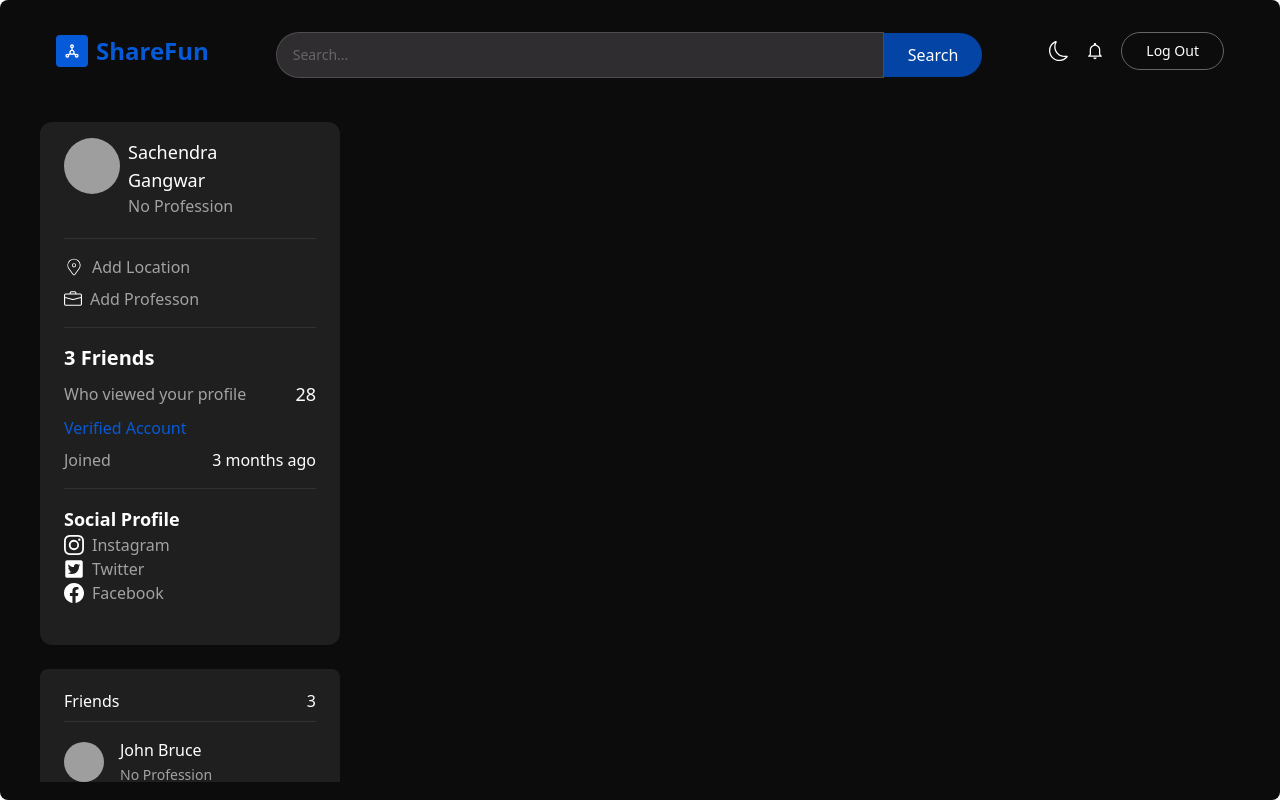
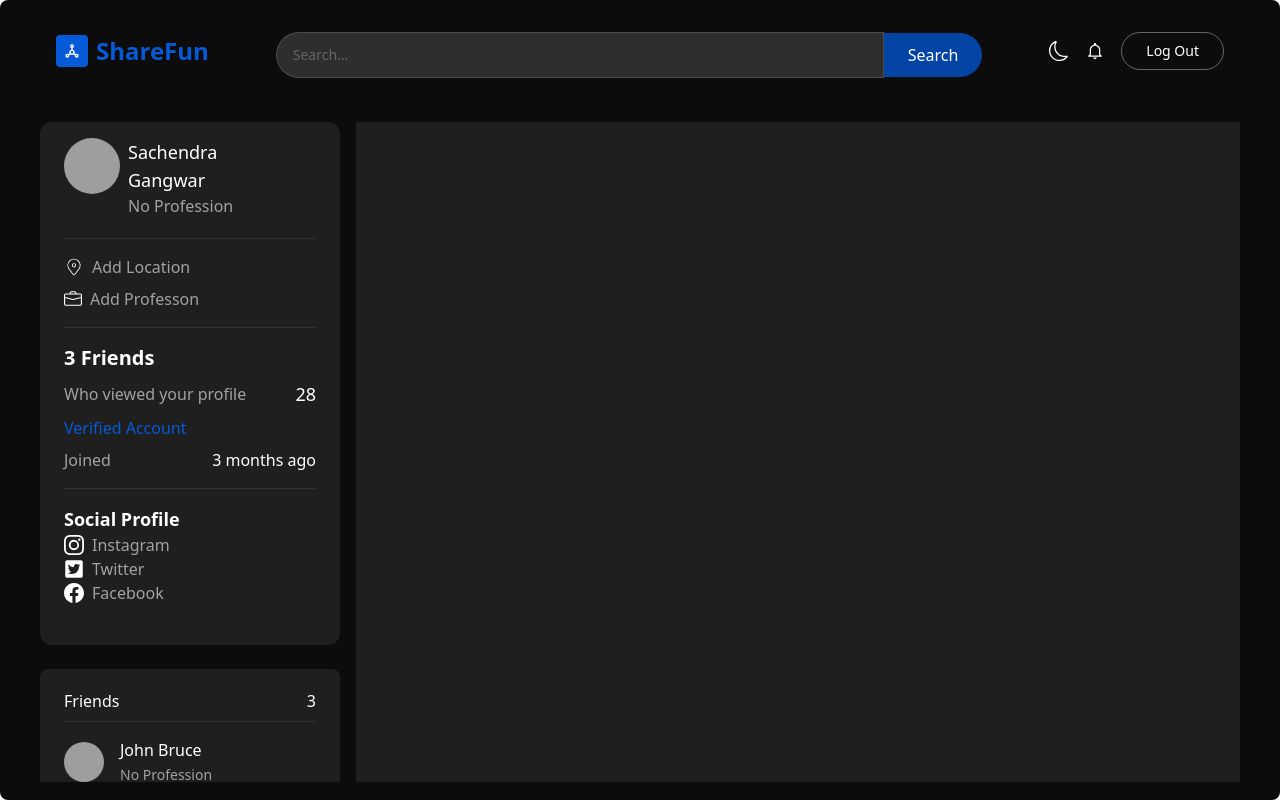
Before and after one commit to mohitxroxx/social-media, a React (Create React App) app in the folder client/: page / in a window 1280 px wide. Built offline with nearby package versions, Linux system fonts and the light colour scheme; grey boxes are pictures that could not be loaded; some icons are missing.

Commit message:
adding center home content

```diff
--- a/client/src/pages/Home.jsx
+++ b/client/src/pages/Home.jsx
@@ -17,11 +17,16 @@ const Home = () => {
       {/* left side ke liye */}
       <div className='hidden w-1/3 lg:w-1/4 h-full md:flex flex-col gap-6
       overflow-y-auto '>
-  <ProfileCard user={user} />
+     <ProfileCard user={user} />
 
-<FriendsCard friends={user?.friends} />
+       <FriendsCard friends={user?.friends} />
 
       </div>
+       {/* center ke liye */}
+          <div className='flex-1 h-full bg-primary px-4 flex flex-col gap-6 overflow-y-auto'>
+
+          </div>
+
 
       </div>
 
```
